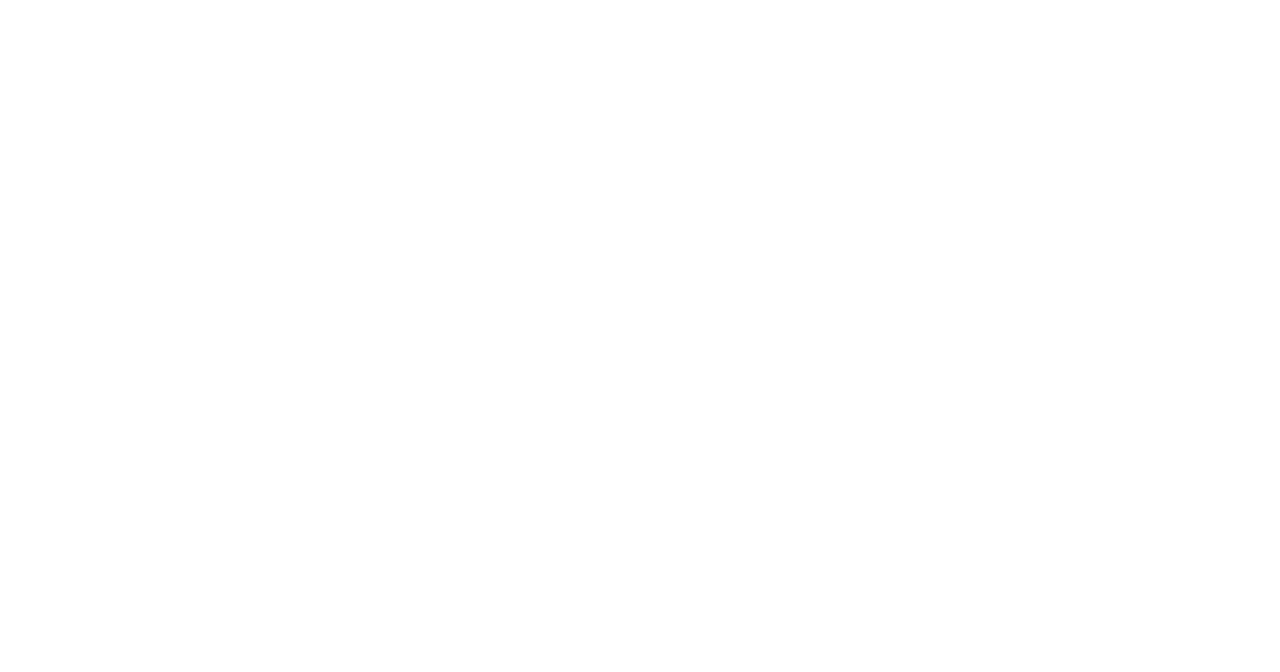
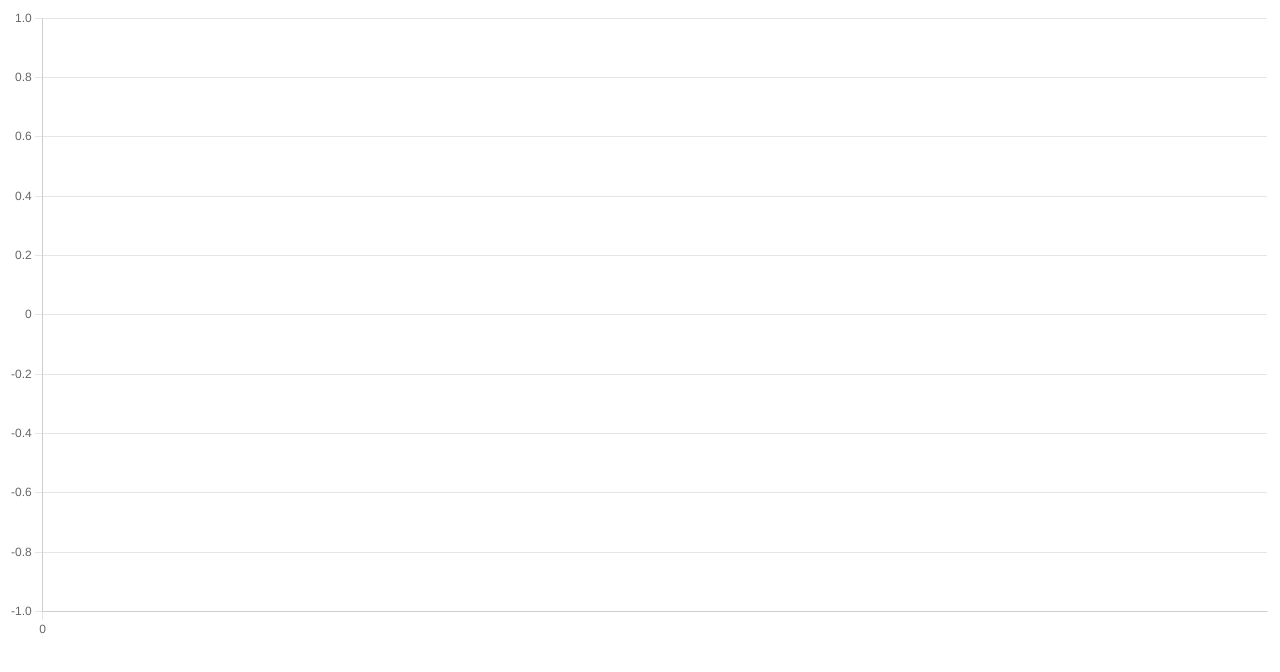
Before and after one commit to jrafaaael/ecg, a website built with Vite: page apps/client/index.html in a window 1280 px wide. Built offline with nearby package versions, Linux system fonts and the light colour scheme; files whose address does not match are found by name.

Commit message:
plot data

```diff
--- a/apps/client/index.html
+++ b/apps/client/index.html
@@ -7,7 +7,9 @@
     <title>Vite App</title>
   </head>
   <body>
-    <div id="app"></div>
+    <main>
+      <canvas id="myChart"></canvas>
+    </main>
     <script type="module" src="./src/main.js"></script>
   </body>
 </html>
--- a/apps/client/src/main.js
+++ b/apps/client/src/main.js
@@ -1,7 +1,29 @@
 import { io } from 'socket.io-client';
+import { Chart, registerables } from 'chart.js';
+import { CHART_OPTIONS, INITIAL_DATA } from './utils/chart';
+
+Chart.register(...registerables);
 
 const socket = io(`${window.location.hostname}:8080`);
+const ctx = document.getElementById('myChart').getContext('2d');
+
+const chart = new Chart(ctx, {
+  type: 'line',
+  data: INITIAL_DATA,
+  options: CHART_OPTIONS,
+});
 
 socket.on('data', (data) => {
-  console.log(data);
+  const values = data.map(({ value }) => value);
+  const dates = data.map(({ date }) => date);
+
+  chart.data.datasets[0].data.push(...values);
+  chart.data.labels.push(...dates);
+
+  chart.update();
+
+  if (chart.data.datasets[0].data.length >= 50) {
+    chart.data.datasets[0].data.splice(0, 10);
+    chart.data.labels.splice(0, 10);
+  }
 });
--- /dev/null
+++ b/apps/client/src/utils/chart.js
@@ -0,0 +1,25 @@
+export const CHART_OPTIONS = {
+  animation: false,
+  // scales: {
+  //   yAxis: {
+  //     max: 50,
+  //   }
+  // },
+  plugins: {
+    legend: {
+      display: false,
+    },
+  },
+  pointBackgroundColor: 'rgba(0,0,0,0)',
+  pointBorderColor: 'rgba(0,0,0,0)',
+};
+
+export const INITIAL_DATA = {
+  labels: [0],
+  datasets: [
+    {
+      data: [0],
+      borderColor: 'rgb(75, 192, 192)',
+    },
+  ],
+};
```
